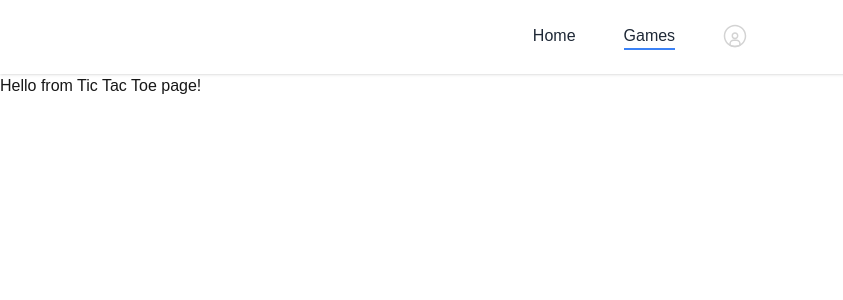
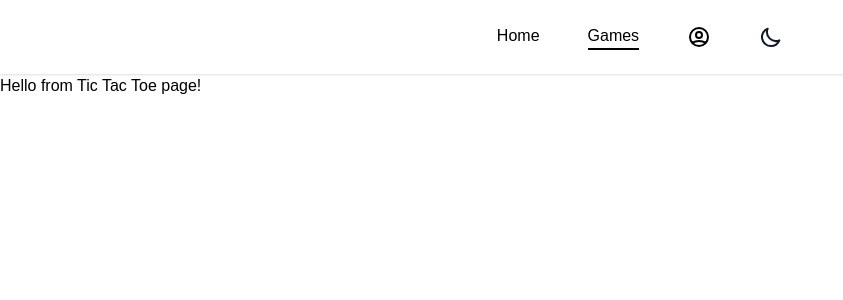
Before and after one commit to AtheeshRathnaweera/nextjs-handson-app, a Next.js app: page /games/tic-tac-toe in a window 1280 px wide. Shown: the top 300 px of the page, without its empty margins (0-843 px from the left). Built offline with nearby package versions, Linux system fonts and the light colour scheme.

Commit message:
feat: implement the theme switcher button

```diff
--- /dev/null
+++ b/src/app/_components/ThemeSwitcher.tsx
@@ -0,0 +1,36 @@
+"use client";
+
+import {
+  HiOutlineSun as SunIcon,
+  HiOutlineMoon as MoonIcon,
+} from "react-icons/hi";
+import { useState, useEffect } from "react";
+import { useTheme } from "next-themes";
+
+export default function ThemeSwitch() {
+  const [mounted, setMounted] = useState(false);
+  const { systemTheme, theme, setTheme } = useTheme();
+  const currentTheme = theme === "system" ? systemTheme : theme;
+
+  useEffect(() => setMounted(true), []);
+
+  if (!mounted) return <>...</>;
+
+  if (currentTheme === "dark") {
+    return (
+      <SunIcon
+        className="h-6 w-6 cursor-pointer"
+        onClick={() => setTheme("light")}
+      />
+    );
+  }
+
+  if (currentTheme === "light") {
+    return (
+      <MoonIcon
+        className="h-6 w-6 text-gray-900 cursor-pointer"
+        onClick={() => setTheme("dark")}
+      />
+    );
+  }
+}
--- a/src/app/_components/TopNavBar.tsx
+++ b/src/app/_components/TopNavBar.tsx
@@ -3,6 +3,8 @@
 import Link from "next/link";
 import { usePathname } from "next/navigation";
 import { useEffect } from "react";
+import ThemeSwitcher from "./ThemeSwitcher";
+import { HiOutlineUserCircle } from "react-icons/hi";
 
 export default function TopNavBar() {
   const pathname = usePathname();
@@ -20,17 +22,17 @@ export default function TopNavBar() {
   }
 
   return (
-    <nav className="bg-white shadow dark:bg-gray-800">
+    <nav className="shadow">
       <div
-        className="container flex items-center justify-center mx-auto text-gray-600 capitalize dark:text-gray-300"
+        className="container flex items-center justify-center mx-auto capitalize"
         style={{ height: "var(--navbar-height)" }}
       >
         <Link
           href="/"
-          className={`border-b-2 text-gray-800 dark:text-gray-200 mx-1.5 sm:mx-6 ${
+          className={`border-b-2 mx-1.5 sm:mx-6 ${
             useActivePath("/")
-              ? "border-blue-500"
-              : "border-transparent hover:text-gray-800 dark:hover:text-gray-200 hover:border-blue-500"
+              ? "border-black dark:border-white"
+              : "border-transparent hover:border-black dark:hover:border-white"
           }`}
         >
           home
@@ -38,30 +40,20 @@ export default function TopNavBar() {
 
         <Link
           href="/games"
-          className={`border-b-2 text-gray-800 dark:text-gray-200 mx-1.5 sm:mx-6 ${
+          className={`border-b-2 mx-1.5 sm:mx-6 ${
             useActivePath("/games")
-              ? "border-blue-500"
-              : "border-transparent hover:text-gray-800 dark:hover:text-gray-200 hover:border-blue-500"
+              ? "border-black dark:border-white"
+              : "border-transparent hover:border-black dark:hover:border-white"
           }`}
         >
           games
         </Link>
 
-        <a
-          href="#"
-          className="border-b-2 border-transparent hover:text-gray-800 dark:hover:text-gray-200 hover:border-blue-500 mx-1.5 sm:mx-6"
-        >
-          <svg
-            xmlns="http://www.w3.org/2000/svg"
-            viewBox="0 0 32 32"
-            style={{ background: "new 0 0 32 32", fill: "lightgrey" }}
-            width="24"
-            height="24"
-          >
-            <path d="M16 31C7.729 31 1 24.271 1 16S7.729 1 16 1s15 6.729 15 15-6.729 15-15 15zm0-28C8.832 3 3 8.832 3 16s5.832 13 13 13 13-5.832 13-13S23.168 3 16 3z" />
-            <path d="M16 20.2a4.605 4.605 0 0 1-4.6-4.6c0-2.537 2.064-4.6 4.6-4.6s4.6 2.063 4.6 4.6c0 2.537-2.064 4.6-4.6 4.6zm0-7.2c-1.434 0-2.6 1.166-2.6 2.6s1.166 2.6 2.6 2.6 2.6-1.167 2.6-2.6S17.434 13 16 13zM16 31c-2.462 0-4.907-.613-7.072-1.772a1.003 1.003 0 0 1-.528-.882V26.33a5.772 5.772 0 0 1 5.765-5.766h3.67a5.772 5.772 0 0 1 5.765 5.766v2.015c0 .368-.204.707-.528.882A15.033 15.033 0 0 1 16 31zm-5.6-3.269c3.48 1.663 7.72 1.663 11.2 0v-1.4a3.77 3.77 0 0 0-3.765-3.766h-3.67a3.77 3.77 0 0 0-3.765 3.766v1.4zm12.2.615h.01-.01z" />
-          </svg>
-        </a>
+        <HiOutlineUserCircle className="h-6 w-6 mx-1.5 sm:mx-6 cursor-pointer" />
+
+        <div className="mx-1.5 sm:mx-6">
+          <ThemeSwitcher />
+        </div>
       </div>
     </nav>
   );
--- a/src/app/globals.css
+++ b/src/app/globals.css
@@ -12,15 +12,6 @@
   height: calc(100vh - var(--navbar-height));
 }
 
-@media (prefers-color-scheme: dark) {
-  :root {
-    --background: #0a0a0a;
-    --foreground: #ededed;
-  }
-}
-
 body {
-  color: var(--foreground);
-  background: var(--background);
   font-family: Arial, Helvetica, sans-serif;
 }
--- a/src/app/layout.tsx
+++ b/src/app/layout.tsx
@@ -3,6 +3,7 @@ import type { Metadata } from "next";
 import localFont from "next/font/local";
 import "./globals.css";
 import TopNavBar from "./_components/TopNavBar";
+import { Providers } from "./providers";
 
 const geistSans = localFont({
   src: "./fonts/GeistVF.woff",
@@ -26,14 +27,14 @@ export default function RootLayout({
   children: React.ReactNode;
 }>) {
   return (
-    <html lang="en">
+    <html lang="en" suppressHydrationWarning>
       <body
         className={`${geistSans.variable} ${geistMono.variable} antialiased`}
       >
-        <TopNavBar />
-        <main className="flex flex-col main-content">
-          {children}
-        </main>
+        <Providers>
+          <TopNavBar />
+          <main className="flex flex-col main-content">{children}</main>
+        </Providers>
       </body>
     </html>
   );
--- /dev/null
+++ b/src/app/providers.tsx
@@ -0,0 +1,11 @@
+"use client";
+
+import { ThemeProvider } from "next-themes";
+
+export function Providers({ children }: { children: React.ReactNode }) {
+  return (
+    <ThemeProvider attribute="class" defaultTheme="system" enableSystem={true}>
+      {children}
+    </ThemeProvider>
+  );
+}
--- a/tailwind.config.ts
+++ b/tailwind.config.ts
@@ -1,18 +1,19 @@
 import type { Config } from "tailwindcss";
 
 const config: Config = {
+  darkMode: 'class', // Enable dark mode with class strategy
   content: [
     "./src/pages/**/*.{js,ts,jsx,tsx,mdx}",
     "./src/components/**/*.{js,ts,jsx,tsx,mdx}",
     "./src/app/**/*.{js,ts,jsx,tsx,mdx}",
   ],
   theme: {
-    extend: {
-      colors: {
-        background: "var(--background)",
-        foreground: "var(--foreground)",
-      },
-    },
+    // extend: {
+    //   colors: {
+    //     background: "var(--background)",
+    //     foreground: "var(--foreground)",
+    //   },
+    // },
   },
   plugins: [],
 };
```
